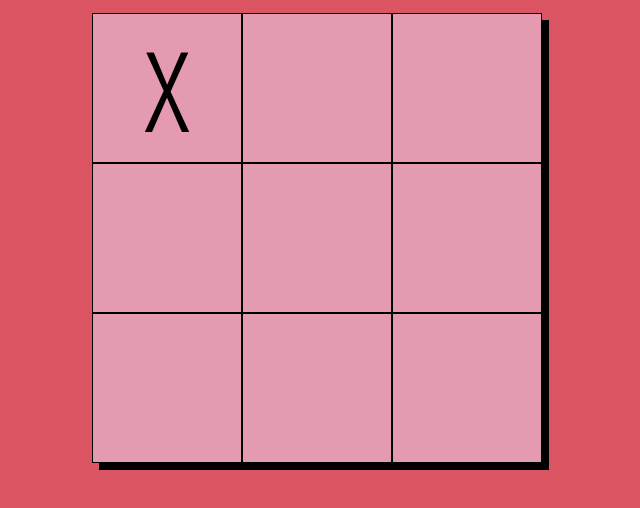
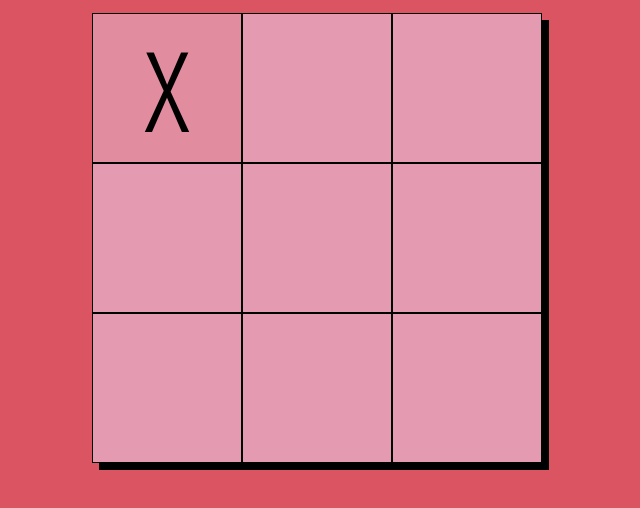
Before and after one commit to KanteLabs/Game, a plain HTML site: page index.html in a window 1280 px wide. Both pictures are taken after a click on the item 490 px from the left and 304 px from the top of the page. Shown: the part 216-724 px from the top of the page, without its empty margins (323-963 px from the left). Drawn offline with Linux system fonts and the light colour scheme.

Commit message:
Style changes

```diff
--- a/css/main.css
+++ b/css/main.css
@@ -45,7 +45,7 @@ h2 {
 
 .gameBoard ul li {
     list-style-type: none;
-    background: #E49AB0;
+    background: #e49ab0;
     border: 1px solid black;
     width: 150px;
     height: 150px;
@@ -71,7 +71,12 @@ h2 {
     box-shadow: 7px 7px black;
 }
 
-/*Pseudo Selectors*/
+/*Special Case Selectors*/
 .gameBoard ul li:hover {
     cursor: pointer;
+    background: rgba(228, 154, 176, 0.7);
 }
+
+li.tile.clicked{
+    background: rgba(228, 154, 176, 0.8);
+}
--- a/js/main.js
+++ b/js/main.js
@@ -21,7 +21,7 @@ window.onload = (() => {
 //Can be customized to load any necessary functions before the game starts
 function startGame(){
     addClicks();
-    score.querySelector('h2').innerText = ('Player 1 turn.');
+    score.querySelector('h2').innerText = ('Game Ready. Player 1 turn.');
 }
 
 //Adds a click event for every tile on the game-board
```
